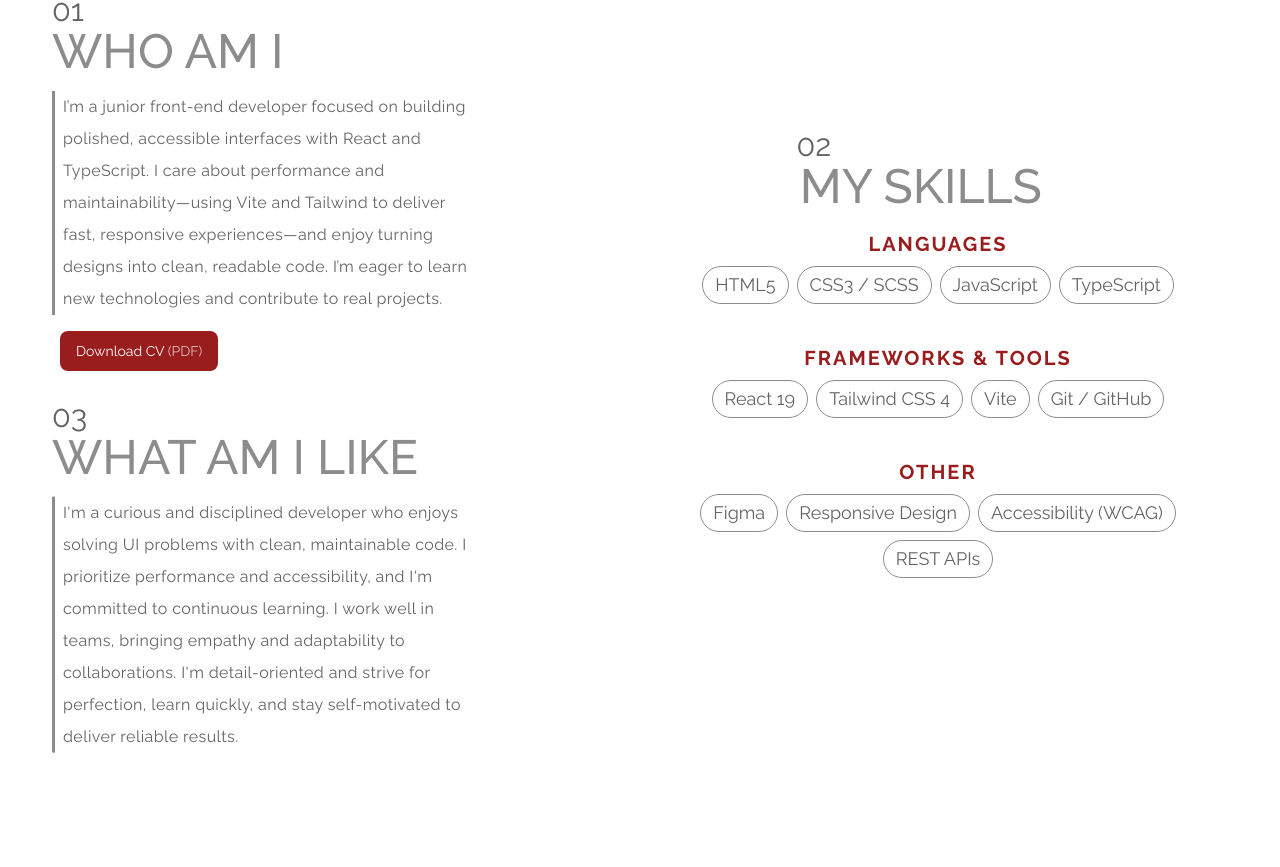
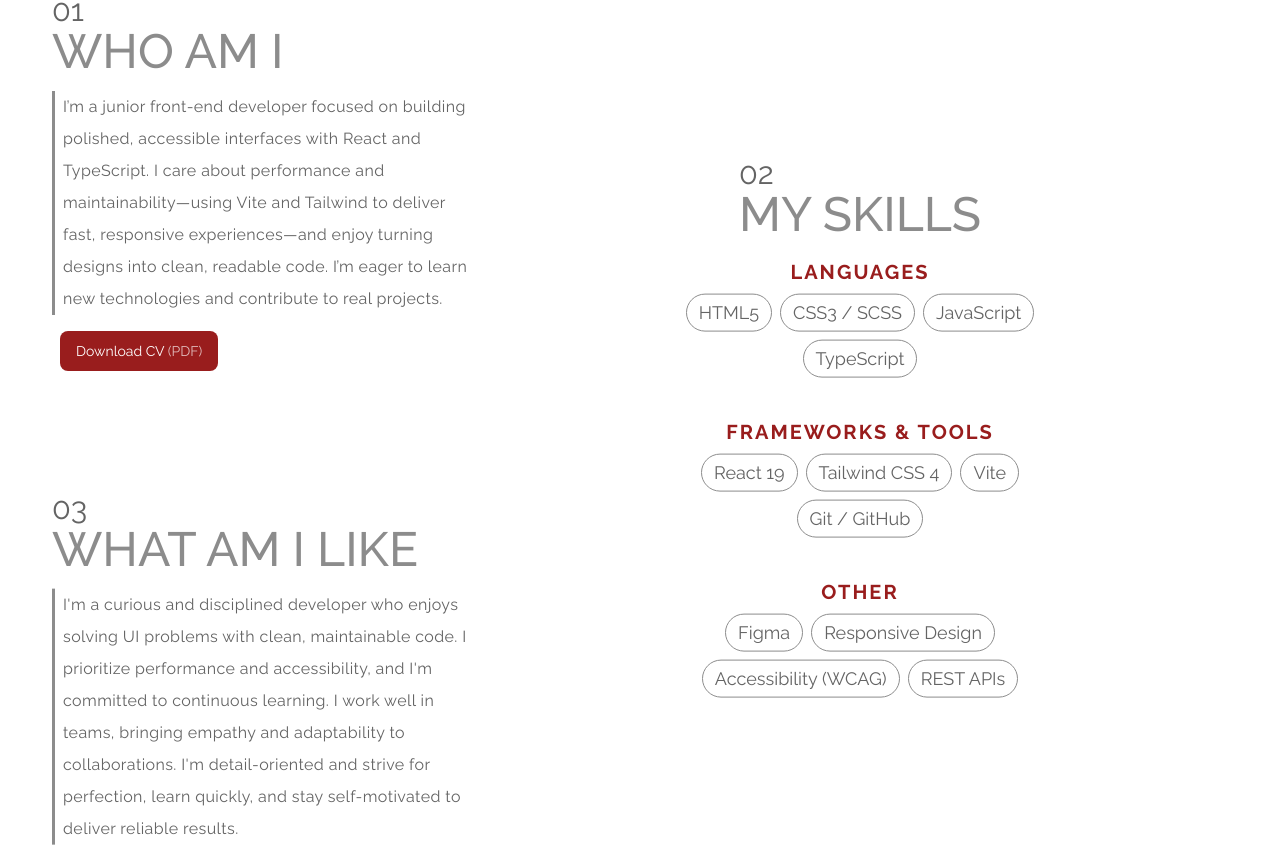
Before and after one commit to bavayra/Portfolio, a React (Vite) app: page / in a window 1280 px wide. Shown: the part 1399-2266 px from the top of the page. Built offline with nearby package versions, Linux system fonts and the light colour scheme.

Commit message:
style(1024): decreased ml for the Description section. Set mb for the About section. Increased max-w of the Skills group container. Removed mr for skillGroup and skills' types' labels. Centered section number and section title. Corrected other margins

```diff
--- a/src/sections/About.tsx
+++ b/src/sections/About.tsx
@@ -3,7 +3,7 @@ const About = () => {
     <section
       id="about"
       aria-labelledby="about-heading"
-      className="relative py-8 mb-4 ml-3 tablet-sm:ml-9 tablet-md:mb-6 desktop-lg:ml-10 desktop-xl:pb-12"
+      className="relative py-8 mb-4 ml-3 tablet-sm:ml-9 tablet-md:mb-6 desktop-lg:ml-10 desktop-lg:mb-20 desktop-xl:pb-12"
     >
       <div className="leading-6.5 phone-lg:leading-7.5 tablet-sm:leading-8.5">
         <p
--- a/src/sections/Description.tsx
+++ b/src/sections/Description.tsx
@@ -3,7 +3,7 @@ const Description = () => {
     <section
       id="description"
       aria-labelledby="description-heading"
-      className="relative py-8 tablet-sm:ml-6 desktop-lg:ml-10 mb-4 desktop-sm:-translate-y-[26%] tablet-md:mb-10 desktop-sm:pb-0 desktop-sm:mb-0 "
+      className="relative py-8 tablet-sm:ml-6 desktop-lg:ml-7 mb-4 desktop-sm:-translate-y-[26%] tablet-md:mb-10 desktop-sm:pb-0 desktop-sm:mb-0 "
     >
       <div className="grid grid-cols-[1fr_auto] items-end gap-x-2 phone-md:gap-x-4">
         <div>
--- a/src/sections/Skills.tsx
+++ b/src/sections/Skills.tsx
@@ -17,33 +17,33 @@ const Skills = () => {
     <section
       id="skills"
       aria-labelledby="skills-heading"
-      className="relative ml-3 tablet-sm:ml-9 desktop-sm:ml-0 mb-4 tablet-sm:mt-8 tablet-md:mb-6 desktop-sm:translate-y-[30%]"
+      className="relative ml-3 tablet-sm:ml-9 desktop-sm:ml-0 mb-4 tablet-sm:mt-8 tablet-md:mb-6 desktop-sm:translate-y-[30%] desktop-sm:max-w-110"
     >
-      <div className="leading-6.5 phone-lg:leading-7.5 tablet-sm:leading-8.5 desktop-sm:flex desktop-sm:flex-col desktop-sm:items-start desktop-sm:max-w-90 desktop-sm:translate-x-[28%]">
+      <div className="leading-6.5 phone-lg:leading-7.5 tablet-sm:leading-8.5 desktop-sm:w-max desktop-sm:mx-auto desktop-sm:flex desktop-sm:flex-col desktop-sm:items-start">
         <p
-          className="text-text text-(length:--font-page-number) self-start desktop-md:translate-x-[160%]"
+          className="text-text text-(length:--font-page-number) self-start"
           aria-hidden="true"
         >
           02
         </p>
         <h3
           id="skills-heading"
-          className="text-[2.75rem] text-grey-2 font-medium desktop-sm:text-5xl desktop-sm:text-center desktop-md:self-center"
+          className="text-[2.75rem] text-grey-2 font-medium desktop-sm:text-5xl desktop-sm:text-left"
         >
           MY SKILLS
         </h3>
       </div>
       <div
-        className="flex flex-col gap-4 phone-lg:gap-y-6 desktop-sm:gap-y-10 mt-4 tablet-sm:mt-5 border-l-2 desktop-sm:border-none border-grey-2 pl-3"
+        className="flex flex-col gap-4 phone-lg:gap-y-6 desktop-sm:gap-y-10 mt-4 tablet-sm:mt-5 border-l-2 desktop-sm:border-none desktop-sm:p-0 desktop-sm:mx-auto border-grey-2 pl-3"
         style={{ borderLeftWidth: "var(--hero-div-w)" }}
       >
         {skillGroups.map((group) => (
           <div key={group.label}>
-            <h4 className="mb-2 text-base font-bold uppercase tracking-widest text-accent-red desktop-sm:text-center desktop-sm:mr-10 tablet-md:text-xl">
+            <h4 className="mb-2 text-base font-bold uppercase tracking-widest text-accent-red desktop-sm:text-center tablet-md:text-xl">
               {group.label}
             </h4>
             <ul
-              className="flex flex-wrap gap-2 desktop-sm:justify-center desktop-sm:mr-10"
+              className="flex flex-wrap gap-2 desktop-sm:justify-center"
               aria-label={group.label}
             >
               {group.skills.map((skill) => (
```
